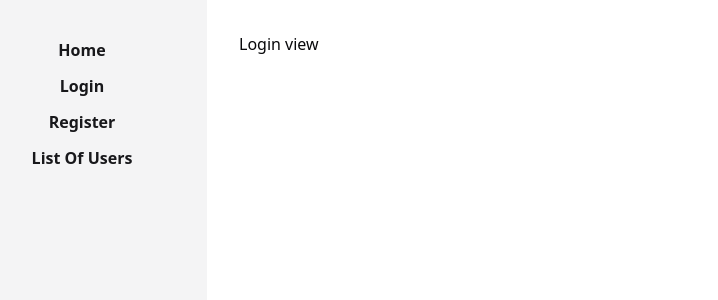
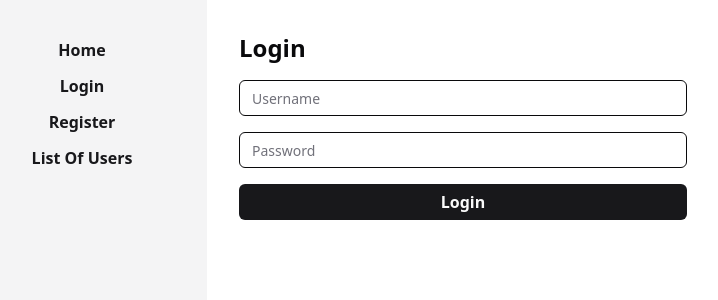
Before and after one commit to cavargasl/soluciones-americanas-test, a React (Vite) app: page /login in a window 1280 px wide. Shown: the top 300 px of the page, without its empty margins (43-761 px from the left). Built offline with nearby package versions, Linux system fonts and the light colour scheme.

Commit message:
feat: create form of login

```diff
--- /dev/null
+++ b/src/pages/Login/index.tsx
@@ -0,0 +1,15 @@
+import { Button } from "@/components/ui/Button";
+import { Input } from "@/components/ui/Input";
+
+export default function Login() {
+  return (
+    <form >
+      <fieldset className="flex flex-col gap-4 max-w-md">
+        <legend className="text-2xl font-bold pb-4">Login</legend>
+        <Input type="text" placeholder="Username" />
+        <Input type="password" placeholder="Password" />
+        <Button type="submit">Login</Button>
+      </fieldset>
+    </form>
+  )
+}
--- a/src/routers/index.tsx
+++ b/src/routers/index.tsx
@@ -1,6 +1,8 @@
 import { Home } from '@/Layout'
+import { lazy } from 'react'
 import { BrowserRouter, Route, Routes } from 'react-router-dom'
 
+const Login = lazy(() => import('@/pages/Login'))
 
 export default function Router() {
   return (
@@ -8,8 +10,8 @@ export default function Router() {
       <Routes>
 
         <Route path="/" element={<Home />} >
-          <Route index element={<h1>Home view</h1>} />
-          <Route path="login" element={<h1>Login view</h1>} />
+          <Route index element={<h1>Home View</h1>} />
+          <Route path="login" element={<Login />} />
           <Route path="register" element={<h1>Register view</h1>} />
           <Route path="users" element={<h1>Users view</h1>} />
         </Route>
```
